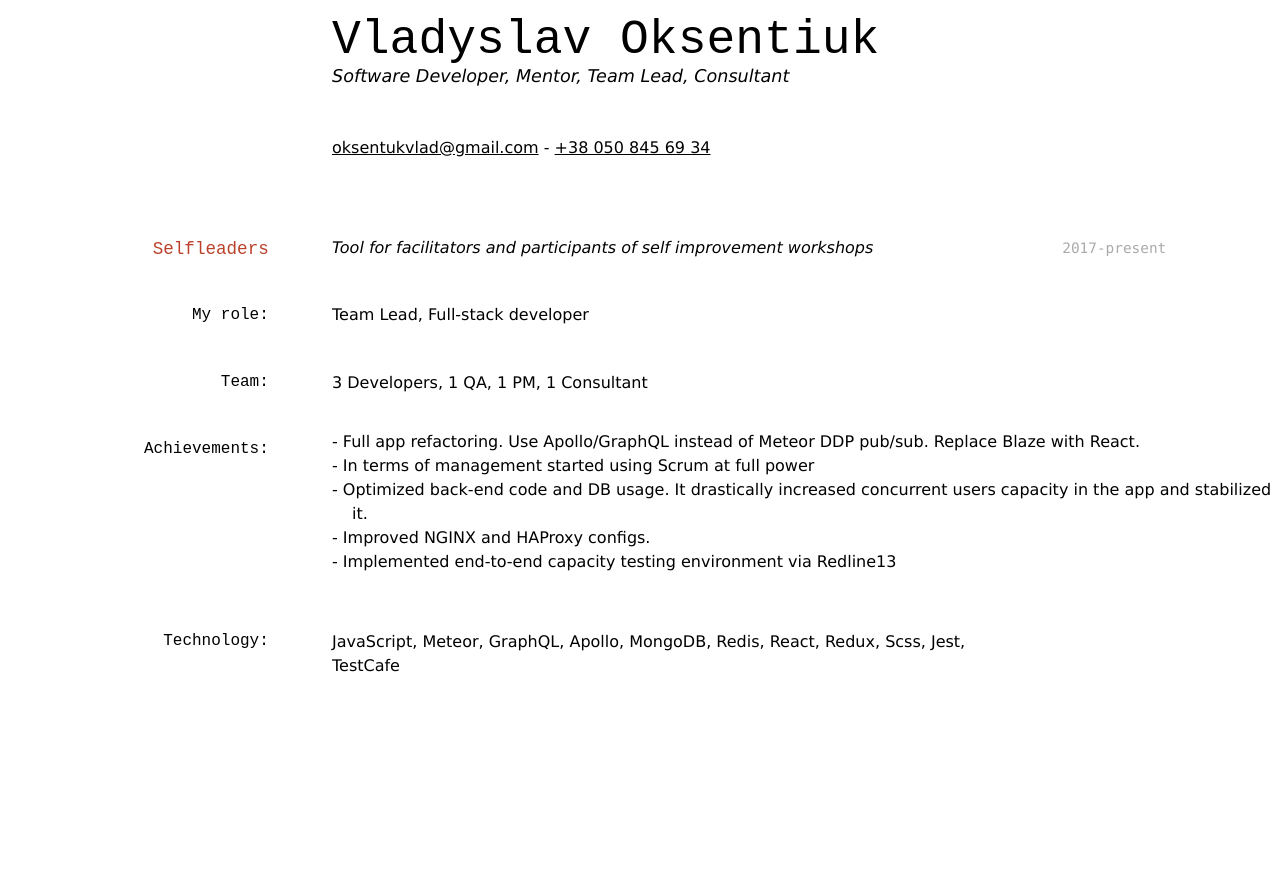
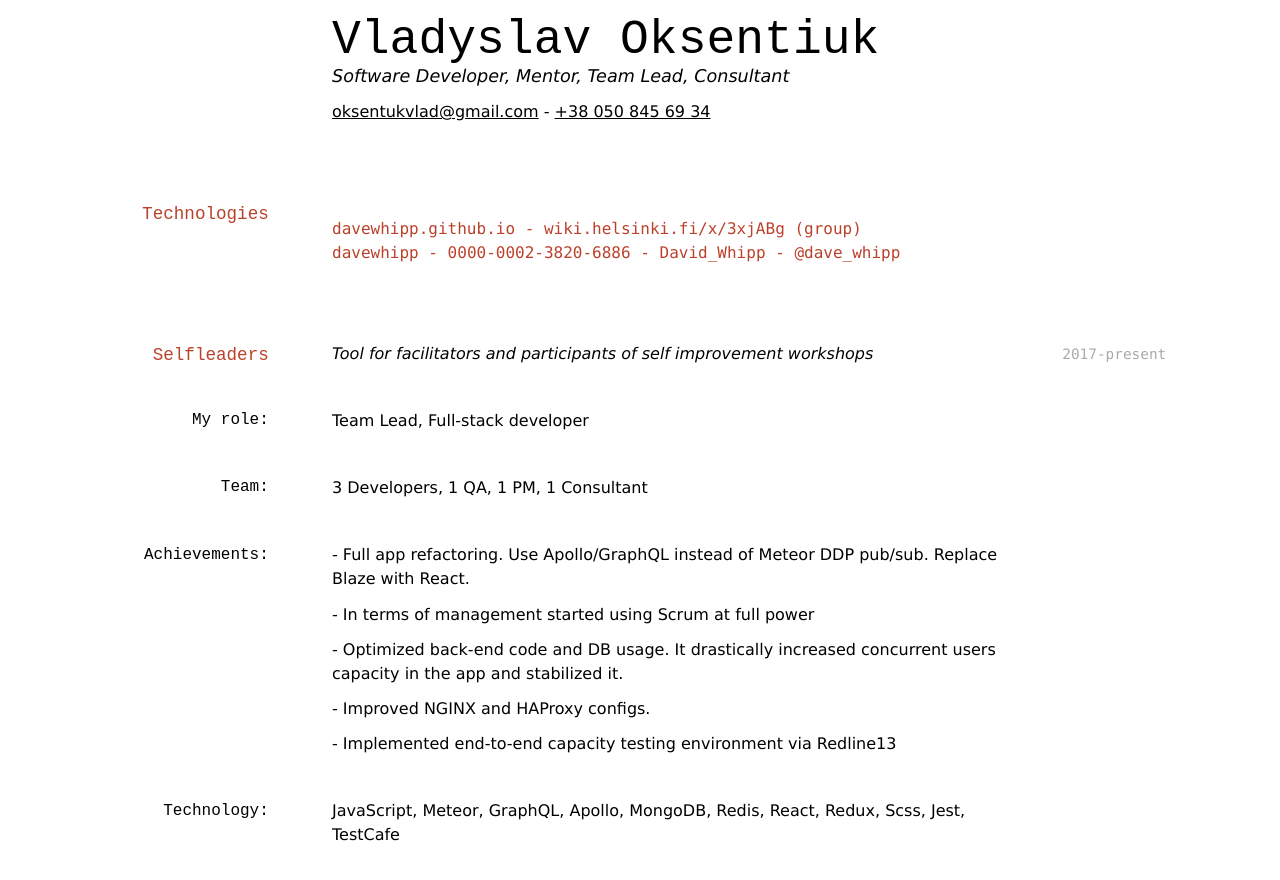
Before and after one commit to OksentukVlad/resume, a Jekyll site: the page built from index.md, in a window 1280 px wide. Shown: the top 880 px of the page. Built offline with Jekyll 4.4.1, drawn with Linux system fonts in a browser that asks for light colours.

Commit message:
Experimenting with format

```diff
--- a/index.md
+++ b/index.md
@@ -5,9 +5,18 @@ title: Vlad Oksentiuk CV
 # Vladyslav Oksentiuk
 Software Developer, Mentor, Team Lead, Consultant
 
-<br/>
+<a href="mailto:oksentukvlad@gmail.com">oksentukvlad@gmail.com</a> - <a href="tel:380508456934">+38 050 845 69 34</a>
 
-<a href="mailto:oksentukvlad@gmail.com">oksentukvlad@gmail.com</a> - <a href="tel:380508456934">+38 050 845 69 34</a>
+## Technologies
+
+<div id="webaddress">
+  <a href="https://davewhipp.github.io"><i class="fas fa-home"></i> davewhipp.github.io</a> -
+  <a href="https://wiki.helsinki.fi/x/3xjABg"><i class="fas fa-users"></i> wiki.helsinki.fi/x/3xjABg (group)</a><br/>
+  <a href="https://github.com/davewhipp"><i class="fab fa-github"></i> davewhipp</a> -
+  <a href="https://orcid.org/0000-0002-3820-6886"><i class="ai ai-orcid"></i> 0000-0002-3820-6886</a> -
+  <a href="https://www.researchgate.net/profile/David_Whipp"><i class="ai ai-researchgate"></i> David_Whipp</a> -
+  <a href="https://twitter.com/dave_whipp"><i class="fab fa-twitter"></i> @dave_whipp</a>
+</div>
 
 ## Selfleaders
 `2017-present`
@@ -23,11 +32,15 @@ Team Lead, Full-stack developer
 
 ### Achievements:
 
-- \- Full app refactoring. Use Apollo/GraphQL instead of Meteor DDP pub/sub. Replace Blaze with React.
-- \- In terms of management started using Scrum at full power
-- \- Optimized back-end code and DB usage. It drastically increased concurrent users capacity in the app and stabilized it.
-- \- Improved NGINX and HAProxy configs.
-- \- Implemented end-to-end capacity testing environment via Redline13
+\- Full app refactoring. Use Apollo/GraphQL instead of Meteor DDP pub/sub. Replace Blaze with React.
+
+\- In terms of management started using Scrum at full power
+
+\- Optimized back-end code and DB usage. It drastically increased concurrent users capacity in the app and stabilized it.
+
+\- Improved NGINX and HAProxy configs.
+
+\- Implemented end-to-end capacity testing environment via Redline13
 
 ### Technology:
 
```
